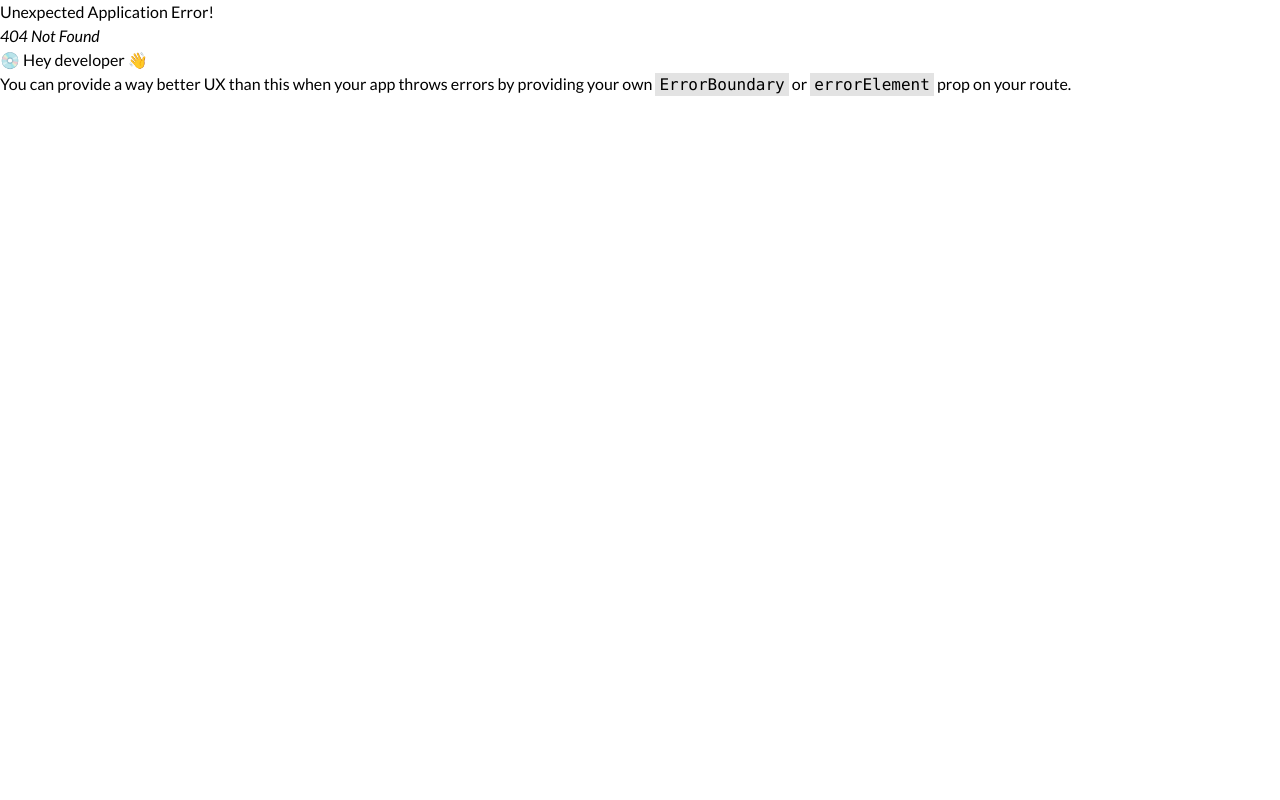
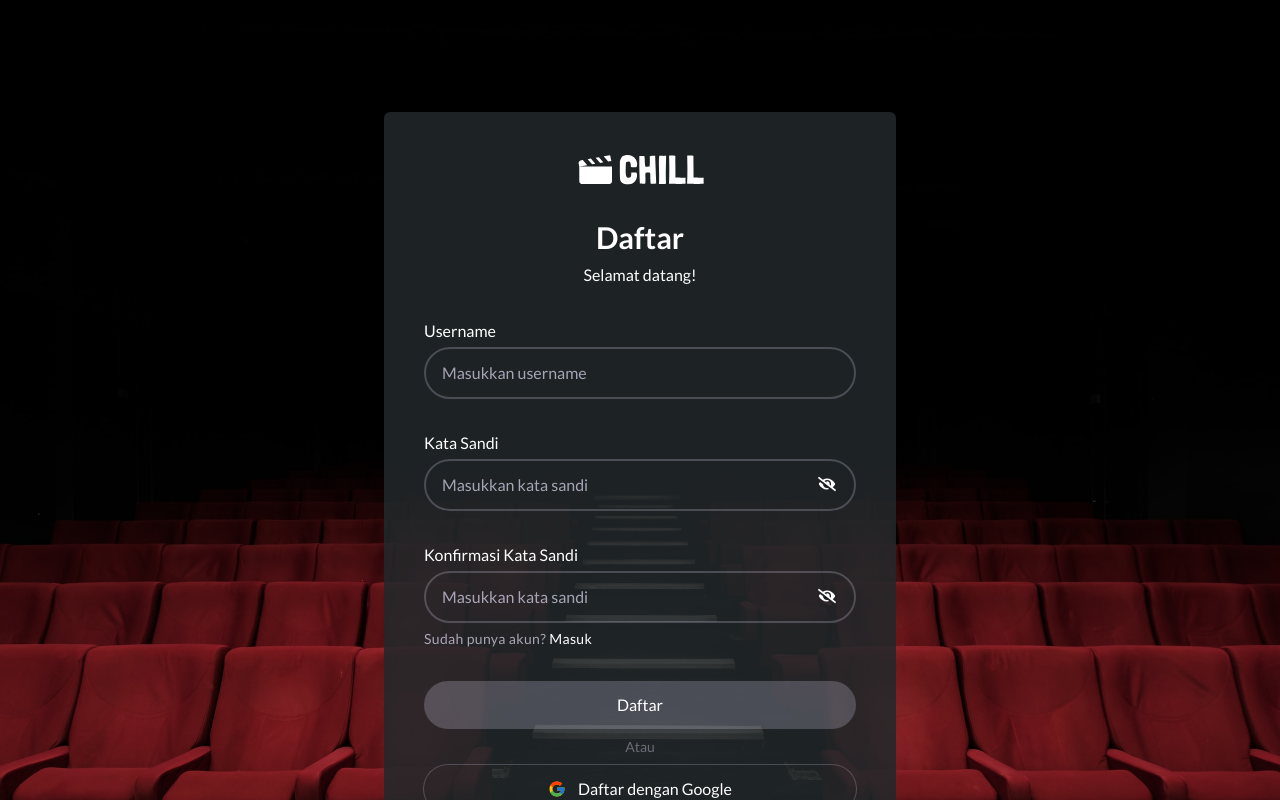
Before and after one commit to alfanaisy/chill-ts, a React (Vite) app: page /auth/register in a window 1280 px wide. Before the commit this address had no page. Shown: the top 800 px of the page. Built offline with nearby package versions, Linux system fonts and the light colour scheme.

Commit message:
Build error page and final refactoring

```diff
--- a/src/pages/auth/login/components/LoginForm.tsx
+++ b/src/pages/auth/login/components/LoginForm.tsx
@@ -38,7 +38,7 @@ const LoginForm = () => {
           <TextWithLink
             text="Belum punya akun?"
             linkText="Daftar"
-            to="/register"
+            to="/auth/register"
           />
           <TextWithLink linkText="Lupa kata sandi?" to="#" />
         </div>
--- a/src/pages/auth/register/components/RegisterForm.tsx
+++ b/src/pages/auth/register/components/RegisterForm.tsx
@@ -48,7 +48,11 @@ const RegisterForm = () => {
           type="password"
         />
         <div className="flex justify-between mt-1.5">
-          <TextWithLink text="Sudah punya akun?" linkText="Masuk" to="/login" />
+          <TextWithLink
+            text="Sudah punya akun?"
+            linkText="Masuk"
+            to="/auth/login"
+          />
         </div>
       </div>
       <div className="flex flex-col gap-1 md:gap-2">
--- /dev/null
+++ b/src/pages/main/ErrorPage.tsx
@@ -0,0 +1,21 @@
+import { UNSAFE_ErrorResponseImpl, useRouteError } from 'react-router-dom';
+import Navbar from './components/Navbar';
+
+const ErrorPage = () => {
+  const error: UNSAFE_ErrorResponseImpl =
+    useRouteError() as UNSAFE_ErrorResponseImpl;
+
+  return (
+    <>
+      <Navbar />
+      <div className="bg-other-body w-screen h-screen flex flex-col gap-4 items-center justify-center text-white">
+        <h1 className="text-3xl">Fitur masih dalam pengerjaan.</h1>
+        <p>
+          {error.status} {error.statusText}
+        </p>
+      </div>
+    </>
+  );
+};
+
+export default ErrorPage;
--- a/src/pages/main/MainLayout.tsx
+++ b/src/pages/main/MainLayout.tsx
@@ -1,6 +1,6 @@
 import { Outlet } from 'react-router-dom';
+import Footer from './components/Footer';
 import Navbar from './components/Navbar';
-import Footer from './components/Footer';
 
 const MainLayout = () => {
   return (
--- a/src/pages/main/home/components/HorizontalScroll.tsx
+++ b/src/pages/main/home/components/HorizontalScroll.tsx
@@ -16,8 +16,6 @@ const HorizontalScroll = ({ children }: Props) => {
     if (scrollContainerRef.current && scrollContainerRef.current.firstChild) {
       const elementItem = scrollContainerRef.current.firstElementChild
         ?.firstElementChild as HTMLElement;
-
-      console.log(scrollContainerRef.current.firstChild);
 
       setChildWidth(elementItem.offsetWidth + gapSize);
     }
--- a/src/pages/main/home/components/ItemList.tsx
+++ b/src/pages/main/home/components/ItemList.tsx
@@ -12,8 +12,9 @@ const ItemList = ({ title, items }: Props) => {
     <div className="bg-other-header text-white">
       <h2 className="text-xl md:text-2xl font-bold mb-4">{title}</h2>
       <HorizontalScroll>
-        {items.map((item) => (
+        {items.map((item, i) => (
           <VListItem
+            key={i}
             width="min-w-40 md:min-w-60"
             image={item.image}
             title={item.title}
--- a/src/pages/main/my-list/components/MyList.tsx
+++ b/src/pages/main/my-list/components/MyList.tsx
@@ -6,8 +6,9 @@ const MyList = ({ items }: { items: ItemListType[] }) => {
     <div className="text-white">
       <h2 className="text-xl md:text-2xl font-bold mb-4">Daftar Saya</h2>
       <div className="grid grid-cols-3 md:grid-cols-[repeat(auto-fill,minmax(180px,1fr))] gap-x-4 gap-y-6">
-        {items.map((item) => (
+        {items.map((item, i) => (
           <VListItem
+            key={i}
             width="min-w-20 md:min-w-40 xl:min-w-48"
             image={item.image}
             title={item.title}
--- a/src/router.tsx
+++ b/src/router.tsx
@@ -1,22 +1,25 @@
 import { createBrowserRouter } from 'react-router-dom';
 import AuthLayout from './pages/auth/AuthLayout';
-import MainLayout from './pages/main/MainLayout';
 import LoginPage from './pages/auth/login/LoginPage';
 import RegisterPage from './pages/auth/register/RegisterPage';
+import MainLayout from './pages/main/MainLayout';
 import HomePage from './pages/main/home/HomePage';
 import MyListPage from './pages/main/my-list/MyListPage';
+import ErrorPage from './pages/main/ErrorPage';
 
 export const router = createBrowserRouter([
   {
+    path: '/auth',
     element: <AuthLayout />,
     children: [
-      { path: '/login', element: <LoginPage /> },
-      { path: '/register', element: <RegisterPage /> },
+      { path: 'login', element: <LoginPage /> },
+      { path: 'register', element: <RegisterPage /> },
     ],
   },
   {
     path: '/',
     element: <MainLayout />,
+    errorElement: <ErrorPage />,
     children: [
       { index: true, element: <HomePage /> },
       { path: 'my-list', element: <MyListPage /> },
```
